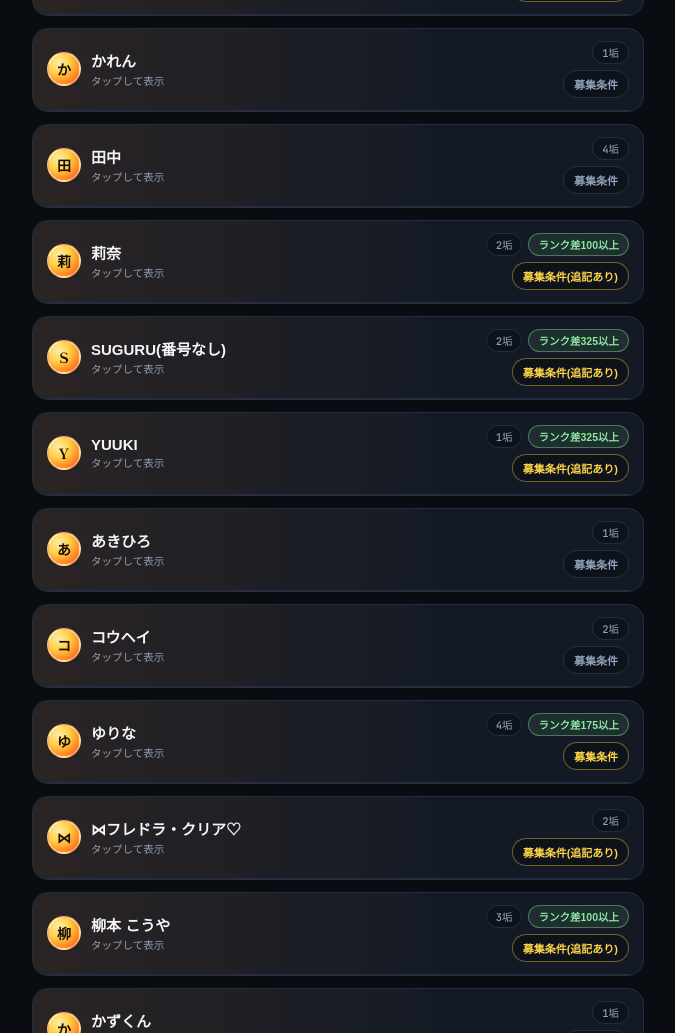
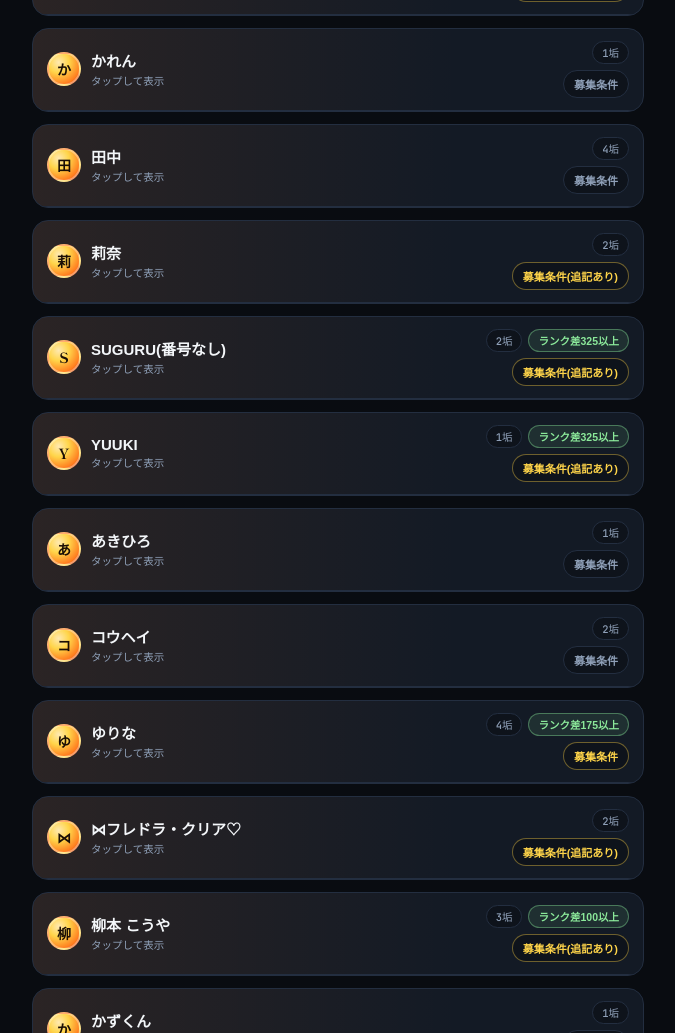
Before and after one commit to ptaav0227-ai/kizuna-search.html, a plain HTML site: page index.html in a window 1280 px wide. Shown: the part 2523-3556 px from the top of the page, without its empty margins (302-977 px from the left). Drawn offline with Linux system fonts and the light colour scheme; a web font is replaced by a local one.

Commit message:
募集条件変更: 莉奈(LINE Bot)

```diff
--- a/index.html
+++ b/index.html
@@ -494,7 +494,7 @@ const MEMBERS = [
     { accountName: "4", rank: "1056", gameId: "862736414101", rankStatus: "updated" },
     { accountName: "3", rank: "1064", gameId: "896785504970", rankStatus: "updated" },
   ]},
-  { lineName: "莉奈", note: "神殿:なんでもOK\nランク差:100以上\n垢:1垢でもOK\n番号:番号無しでもOK\n厳選キャラ:OK\nワンパンキャラなくても大丈夫\n【追記】メインと325差、サブ2日(4回)に分けて貯まる垢ならOKです!", accounts: [
+  { lineName: "莉奈", note: "【追記】どちらかの垢と2～3回で貯まる方募集です！複垢の方、チリツモ対応可です！", accounts: [
     { accountName: "ぱぴもっちo'ㅅ'o", rank: "1515", gameId: "400361501664", rankStatus: "updated" },
     { accountName: "サブもっち①o'ㅅ'o", rank: "1022", gameId: "221837494456", rankStatus: "updated" },
   ]},
```
